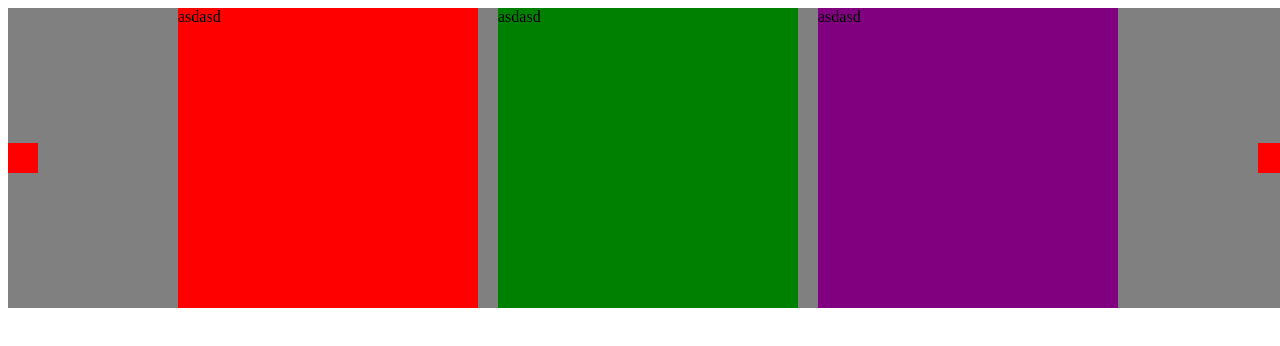
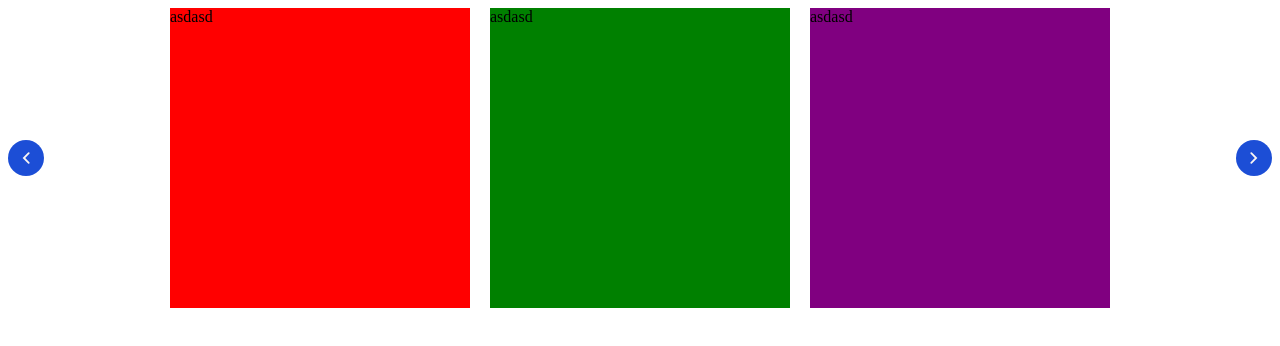
Before and after one commit to mecode-asia/Ice-Swiper, a React (Vite) app: page / in a window 1280 px wide. Shown: the top 346 px of the page. Built offline with nearby package versions, Linux system fonts and the light colour scheme.

Commit message:
feat : responive change

```diff
--- a/src/ice-swiper.css
+++ b/src/ice-swiper.css
@@ -1,19 +1,18 @@
-.ice-swiper{
+.ice-swiper {
   display: flex;
   width: 100%;
-  background-color: gray;
   position: relative;
 }
 
-.ice-swiper-wrapper{
-  display:flex;
+.ice-swiper-wrapper {
+  display: flex;
   flex-direction: row;
   margin-left: auto;
   margin-right: auto;
   overflow-x: auto;
 }
 
-.ice-swiper-navigator{
+.ice-swiper-navigator {
   position: absolute;
   display: flex;
   flex-direction: row;
@@ -22,7 +21,8 @@
   justify-content: space-between;
 }
 
-.ice-swiper-navigator-left, .ice-swiper-navigator-right{
+.ice-swiper-navigator-left,
+.ice-swiper-navigator-right {
   width: fit-content;
   height: fit-content;
   background-color: transparent;
@@ -30,22 +30,32 @@
   box-shadow: none;
   margin-top: auto;
   margin-bottom: auto;
-
+  border-radius: 100%;
 }
 
-.gg{
-  background-color: blue;
+.ice-swiper-navigator-btn {
+  min-width: 36px;
+  min-height: 36px;
+  background: rgb(28, 78, 214);
+  border-radius: 100%;
+  cursor: pointer;
+  display: flex;
+  transition-property: opacity;
+  transition-timing-function: cubic-bezier(0.4, 0, 0.2, 1);
+  transition-duration: 150ms;
 }
 
-.gg:hover{
+.ice-swiper-navigator-btn:hover {
+  opacity: 0.7;
+}
 
-  opacity: 0.5;
+.ice-swiper-navigator-btn:enabled:disabled {
+  background: gray;
 }
 
 .hide-scrollbar {
   -ms-overflow-style: none;
   scrollbar-width: none;
-
 }
 
 .hide-scrollbar::-webkit-scrollbar {
--- a/src/ice-swiper.tsx
+++ b/src/ice-swiper.tsx
@@ -1,4 +1,4 @@
-import React, { ReactElement, useRef, useState } from "react";
+import React, { ReactElement, useEffect, useRef, useState } from "react";
 import "./ice-swiper.css";
 import { getBreakpoint, useDeviceSize } from "./utils";
 import { BreakPointInterface, DefaultBreakpointInterface } from "./types";
@@ -20,6 +20,27 @@ function IceSwiper({
 
   const listRefItemScroll: React.MutableRefObject<any>[] = [];
 
+  function canDisable(
+    contentSize: number,
+    currentIndexImage: number,
+    maxSize: number,
+    forward: boolean
+  ) {
+    if (forward) {
+      if (currentIndexImage + contentSize > maxSize) {
+        return true;
+      } else {
+        return false;
+      }
+    } else {
+      if (currentIndexImage - contentSize < 0) {
+        return true;
+      } else {
+        return false;
+      }
+    }
+  }
+
   const [width] = useDeviceSize();
 
   const { slidePerview, spaceBetween, contentWidth, contentHeight } =
@@ -28,6 +49,14 @@ function IceSwiper({
       breakpoints,
       width,
     });
+
+  useEffect(() => {
+    listRefItemScroll[currentActive].current.scrollIntoView({
+      behavior: "smooth",
+      block: "nearest",
+      inline: "start",
+    });
+  }, [width]);
 
   const widthWrapperSize =
     (slidePerview - 1) * (spaceBetween ?? 0) + slidePerview * contentWidth;
@@ -52,6 +81,7 @@ function IceSwiper({
     listRefItemScroll[slideTo].current.scrollIntoView({
       behavior: "smooth",
       block: "nearest",
+      inline: "start",
     });
     setCurrentActive(slideTo);
   }
@@ -87,23 +117,42 @@ function IceSwiper({
       {navigator && (
         <div className="ice-swiper-navigator">
           <div
+            aria-disabled={canDisable(
+              slidePerview,
+              currentActive,
+              children.length,
+              false
+            )}
             className="ice-swiper-navigator-left"
             onClick={() => navigateItem(false)}
           >
-            <div
-              className="gg"
-              style={{
-                minWidth: 30,
-                minHeight: 30,
-                background: "red",
-              }}
-            />
+            <div className="ice-swiper-navigator-btn">
+              <img
+                width={10}
+                height={12}
+                style={{ margin: "auto" }}
+                src="/arrow-left.svg"
+              />
+            </div>
           </div>
           <div
+            aria-disabled={canDisable(
+              slidePerview,
+              currentActive,
+              children.length,
+              true
+            )}
             className="ice-swiper-navigator-right"
             onClick={() => navigateItem(true)}
           >
-            <div style={{ minWidth: 30, minHeight: 30, background: "red" }} />
+            <div className="ice-swiper-navigator-btn">
+              <img
+                width={10}
+                height={12}
+                style={{ margin: "auto" }}
+                src="/arrow-right.svg"
+              />
+            </div>
           </div>
         </div>
       )}
--- a/src/main.tsx
+++ b/src/main.tsx
@@ -1,11 +1,11 @@
 import React from "react";
 import ReactDOM from "react-dom/client";
-import IceSwiper from "./Ice-swiper";
+import IceSwiper from "./ice-swiper";
 import "./index.css";
 
 ReactDOM.createRoot(document.getElementById("root") as HTMLElement).render(
   <React.StrictMode>
-    <div style={{ width: "100vw" }}>
+    <div style={{ width: "100T" }}>
       <IceSwiper
         defaultBreakpoint={{
           contentWidth: 200,
```
Also changed, not shown: public/arrow-left.svg (added), public/arrow-right.svg (added).
